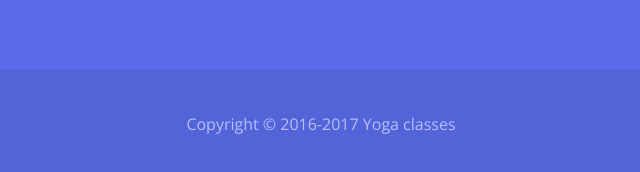
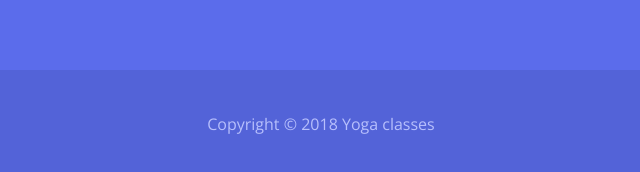
Before and after one commit to annKilimova/gitStudy, a plain HTML site: page index.html in a window 1280 px wide. Shown: the part 6141-6313 px from the top of the page, 319-959 px from the left. Drawn offline with nearby package versions, Linux system fonts and the light colour scheme.

Commit message:
comment1

```diff
--- a/index.html
+++ b/index.html
@@ -363,7 +363,7 @@
 	</footer>
 
 	<div class="footer">
-				Copyright  ©  2016-2017 Yoga classes
+				Copyright  ©  2018 Yoga classes
 	</div>
 
 
```
